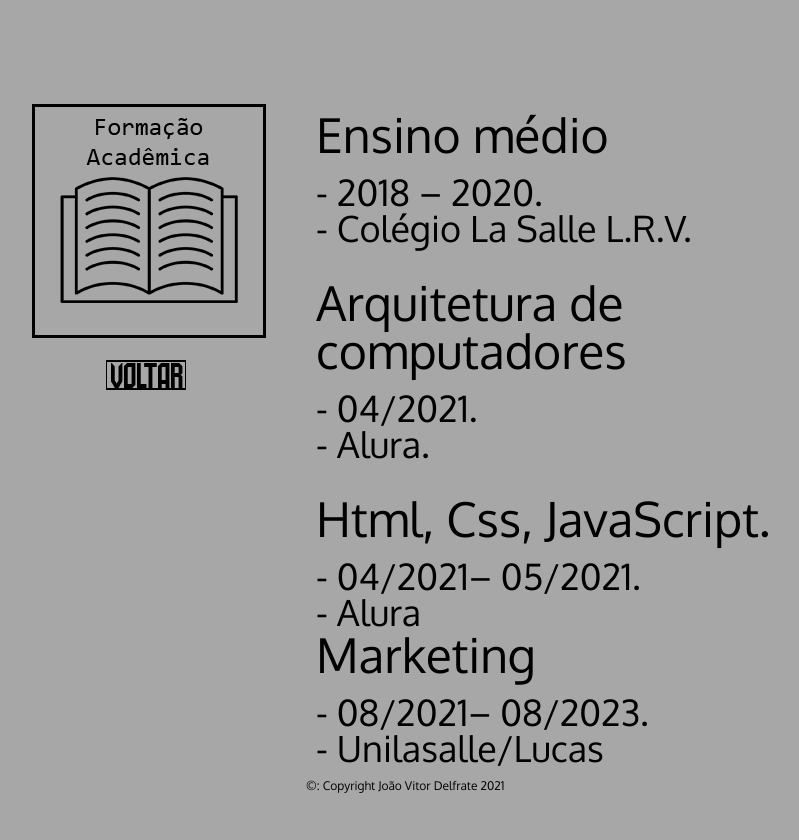
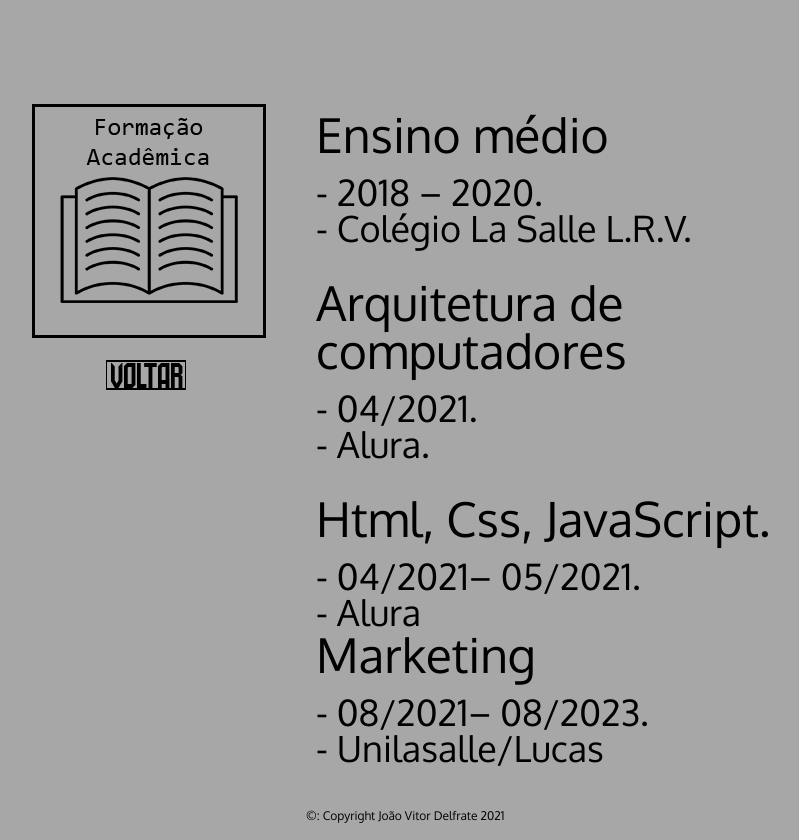
Before and after one commit to Lillpooh/PortflioInteirativo.github.io, a plain HTML site: page formaçao.html in a window 1280 px wide. Shown: the whole page, without its empty margins (234-1033 px from the left). Before the commit the page ends 810 px from the top, so only its background shows below. Drawn offline with Linux system fonts and the light colour scheme.

Commit message:
Update formaçao.css

```diff
--- a/formaçao.css
+++ b/formaçao.css
@@ -42,7 +42,7 @@ transform: scale(1.1);
 footer{
 position: absolute;
 height: 30px;
-top: 780px;
+top: 810px;
 left: 540px;
 }
 
```
